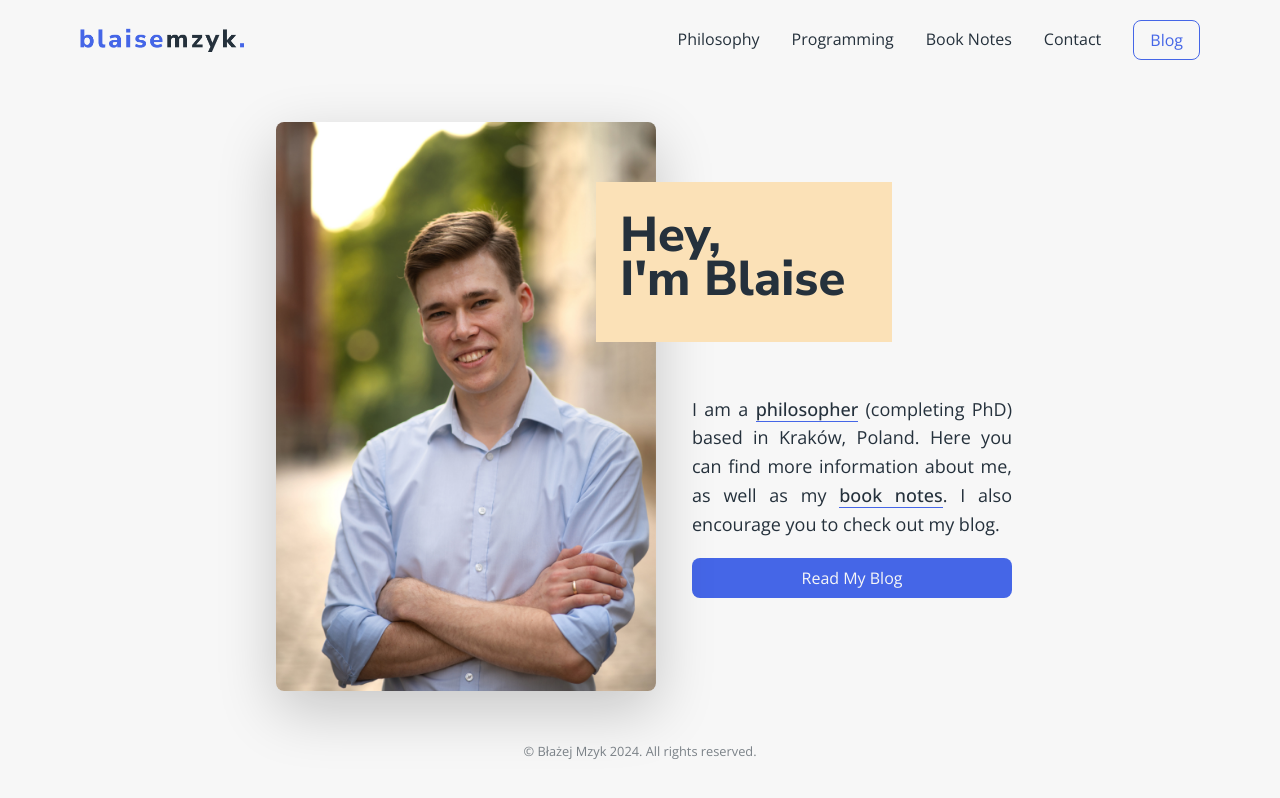
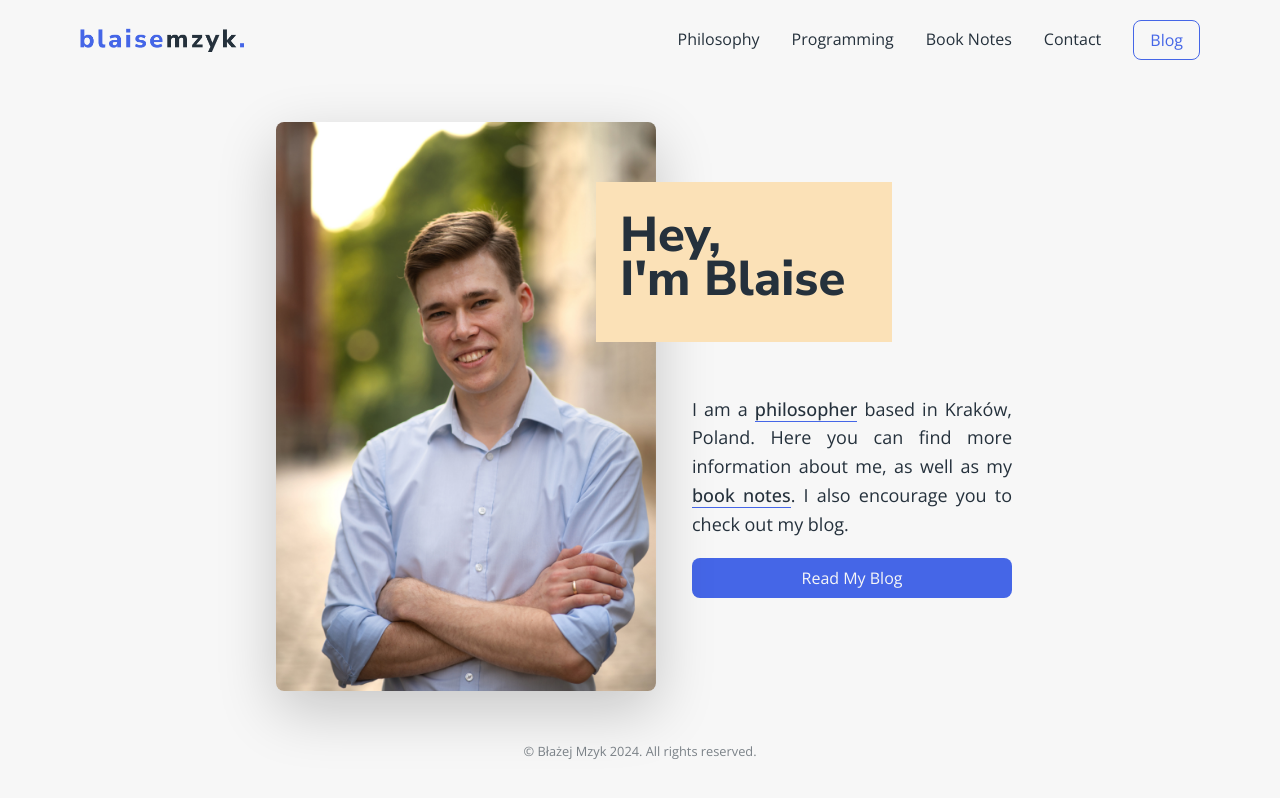
Before and after one commit to blzjmzk/blaise-mzyk-website, a Next.js app: page / in a window 1280 px wide. Built offline with nearby package versions, Linux system fonts and the light colour scheme.

Commit message:
Update description 2

```diff
--- a/app/(homepage)/page.tsx
+++ b/app/(homepage)/page.tsx
@@ -38,8 +38,8 @@ const HomePage = () => {
             >
               philosopher
             </Link>{" "}
-            (completing PhD) based in Kraków, Poland. Here you can find more
-            information about me, as well as my{" "}
+            based in Kraków, Poland. Here you can find more information about
+            me, as well as my{" "}
             <Link
               href="/book-notes"
               className={`${styles.customLink} ${styles.noWrap}`}
```
